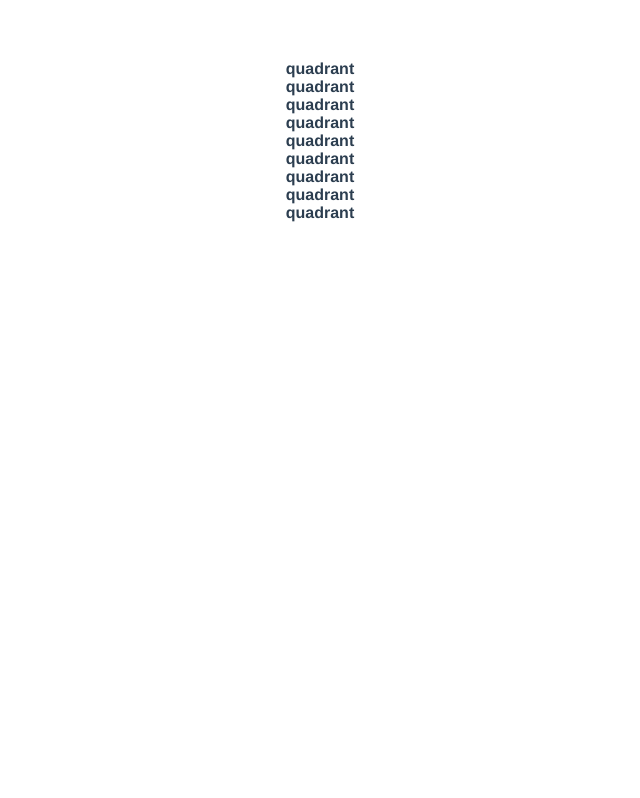
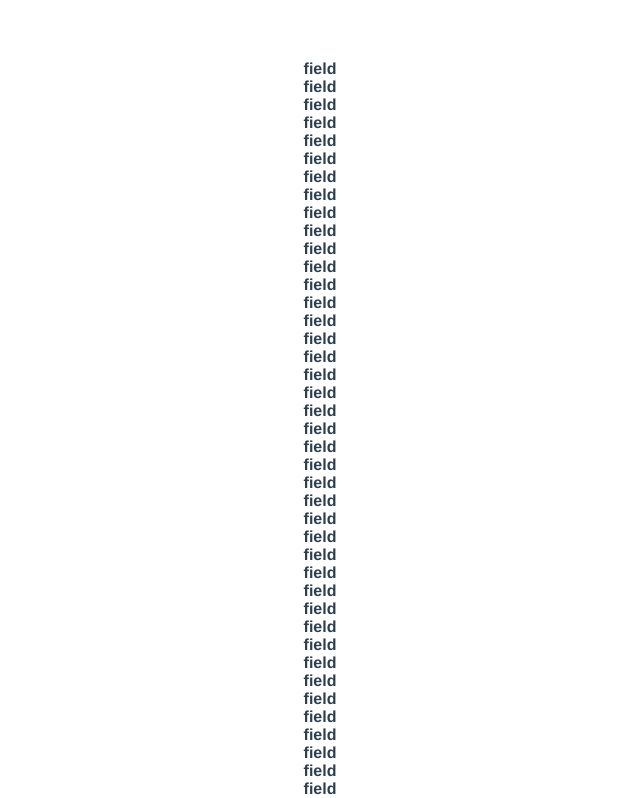
Before and after one commit to VictorHugoBatista/vue-sudoku-board, a Vue app: page / in a window 1280 px wide. Shown: the top 798 px of the page, without its empty margins (320-960 px from the left). Built offline with nearby package versions, Linux system fonts and the light colour scheme.

Commit message:
Create field component

```diff
--- a/src/components/board/Board.vue
+++ b/src/components/board/Board.vue
@@ -11,6 +11,6 @@ export default {
   name: 'Sudoku-Board',
   components: {
     Quadrant,
-  }
+  },
 }
 </script>
--- /dev/null
+++ b/src/components/board/Field.vue
@@ -0,0 +1,11 @@
+<template>
+<div>
+  <b>field</b>
+</div>
+</template>
+
+<script>
+export default {
+  name: 'Sudoku-Field',
+}
+</script>
--- a/src/components/board/Quadrant.vue
+++ b/src/components/board/Quadrant.vue
@@ -1,11 +1,16 @@
 <template>
 <div>
-  <b>quadrant</b>
+  <Field v-for="n in 9" :key="n" />
 </div>
 </template>
 
 <script>
+import Field from './Field.vue'
+
 export default {
-  name: 'Sudoku-Quadrant'
+  name: 'Sudoku-Quadrant',
+  components: {
+    Field,
+  },
 }
 </script>
```
